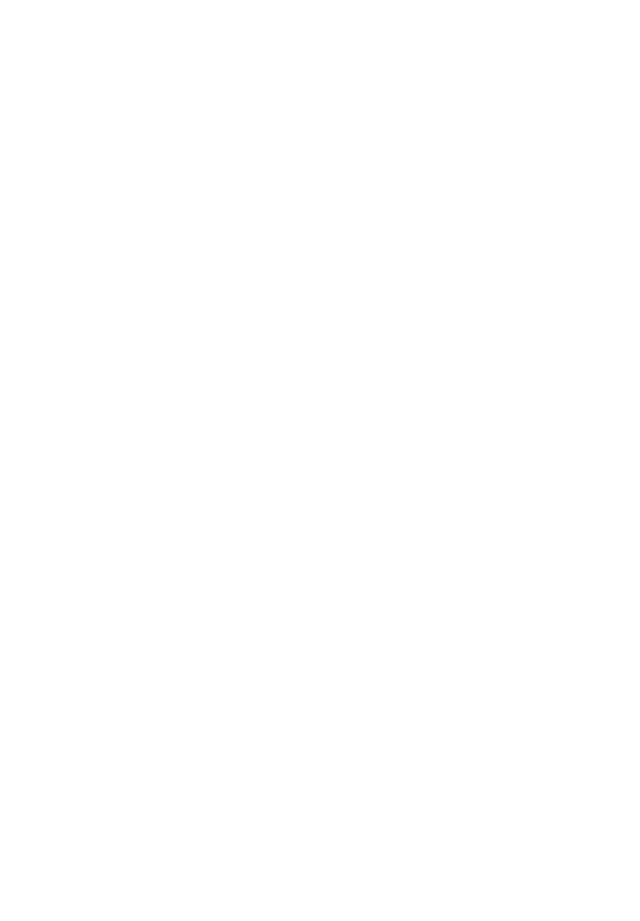
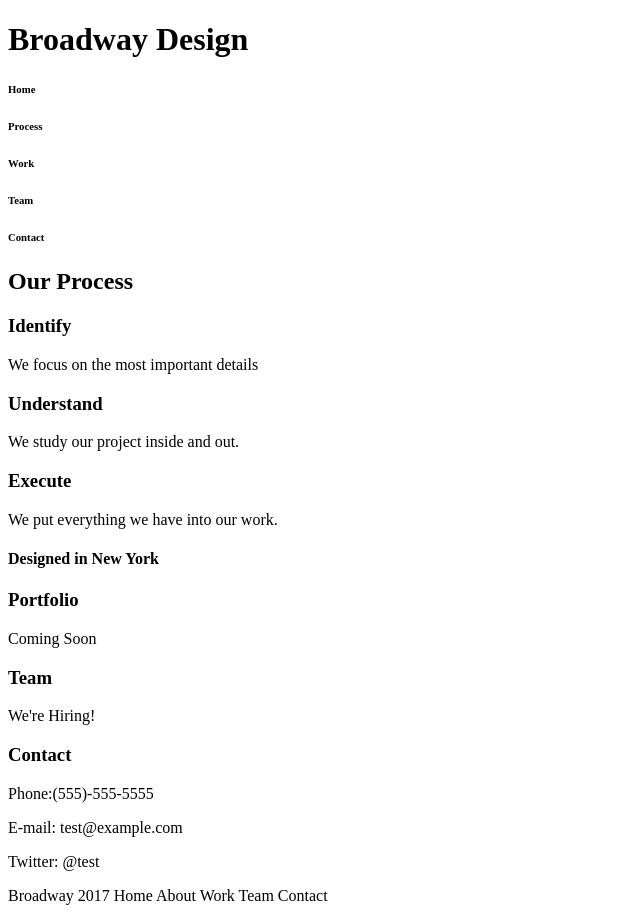
Before and after one commit to fedsex/broadway, a plain HTML site: page index.html in a window 1280 px wide. Shown: the whole page, without its empty margins (0-640 px from the left). Before the commit the page ends 800 px from the top, so only its background shows below. Drawn offline with Linux system fonts and the light colour scheme.

Commit message:
index.html content first commit

```diff
--- a/index.html
+++ b/index.html
@@ -5,6 +5,42 @@
     <title>Broadway Project</title>
   </head>
   <body>
+    <h1>Broadway Design</h1>
+    <h6>Home</h6>
+    <h6>Process</h6>
+    <h6>Work</h6>
+    <h6>Team</h6>
+    <h6>Contact</h6>
+
+    <h2>Our Process</h2>
+    <!--insert image-->
+
+    <h3>Identify</h3>
+    <p>We focus on the most important details</p>
+    <!--insert image-->
+
+    <h3>Understand</h3>
+    <p>We study our project inside and out.</p>
+    <!--insert image-->
+
+    <h3>Execute</h3>
+    <p>We put everything we have into our work.</p>
+
+    <h4>Designed in New York</h4>
+
+    <h3>Portfolio</h3>
+    <p>Coming Soon</p>
+
+    <h3>Team</h3>
+    <p>We're Hiring!</p>
+
+    <h3>Contact</h3>
+    <p>Phone:(555)-555-5555</p>
+    <p>E-mail: test@example.com</p>
+    <p>Twitter: @test</p>
+
+  <p>Broadway 2017 Home About Work Team Contact </p>
+
 
   </body>
 </html>
```
